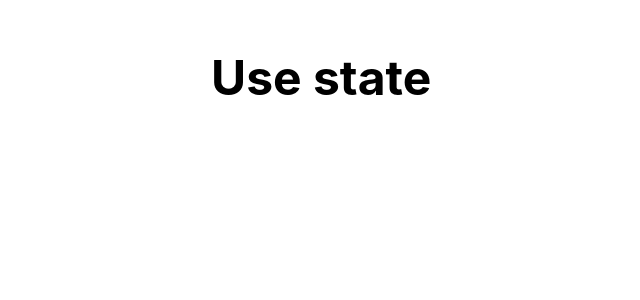
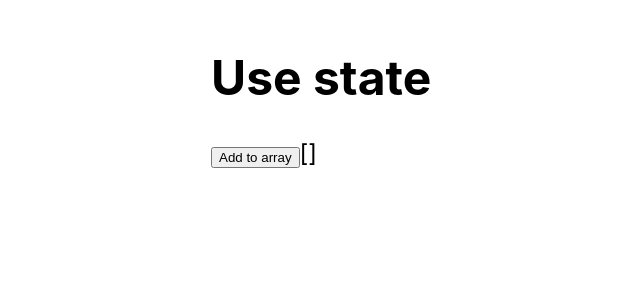
Before and after one commit to Dariuszb94/ts-hooks, a React (Create React App) app: page / in a window 1280 px wide. Shown: the top 300 px of the page, without its empty margins (29-669 px from the left). Built offline with nearby package versions, Linux system fonts and the light colour scheme.

Commit message:
usestate imp

```diff
--- a/src/App.tsx
+++ b/src/App.tsx
@@ -1,7 +1,11 @@
+import React from "react";
+import UseState from "./UseState";
+
 function App() {
   return (
     <div>
       <h1>Use state</h1>
+      <UseState />
     </div>
   );
 }
--- a/src/UseState.tsx
+++ b/src/UseState.tsx
@@ -1,6 +1,19 @@
 import { useState } from "react";
 
 export default function UseState() {
-  const [arr, arrSet] = useState([]);
-  return <div></div>;
+  const [arr, arrSet] = useState<number[]>([]);
+  return (
+    <div>
+      <div>
+        <button
+          onClick={() => {
+            arrSet([...arr, arr.length + 1]);
+          }}
+        >
+          Add to array
+        </button>
+        {JSON.stringify(arr)}
+      </div>
+    </div>
+  );
 }
```
